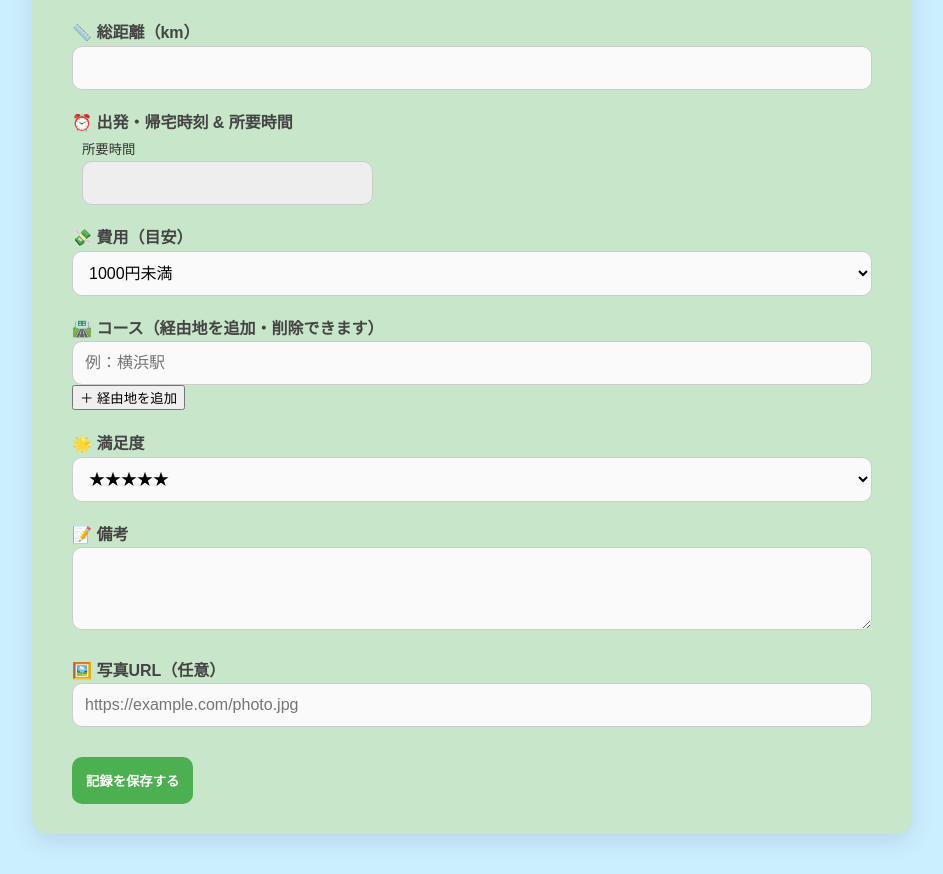
After one commit to takubo0129/Touring-Record, a PHP site: page /index.php in a window 1280 px wide. The commit adds this page. Shown: the part 1489-2363 px from the top of the page, without its empty margins (168-1111 px from the left). Run offline with PHP 8.4, Linux system fonts and the light colour scheme; some libraries are stand-ins or nearby versions.

Commit message:
デザインと機能の最終調整

```diff
--- /dev/null
+++ b/index.php
@@ -0,0 +1,179 @@
+<!DOCTYPE html>
+<html lang="ja">
+<head>
+  <meta charset="UTF-8">
+  <meta name="viewport" content="width=device-width, initial-scale=1.0">
+  <title>Touring Record</title>
+  <link rel="stylesheet" href="style.css">
+</head>
+<body>
+  <!-- スプラッシュロゴ -->
+  <div id="splash">
+    <img src="Touring Record ロゴ.png" alt="Touring Record Logo" id="logo">
+  </div>
+
+  <!-- メインフォーム画面 -->
+  <div id="main" style="display: none;">
+    <header>
+      <h1>🏍 Touring Record</h1>
+      <p>あなたのツーリングを記録しよう</p>
+    </header>
+
+    <div class="container">
+    <form action="insert.php" method="post">
+        <label>📅 日付</label>
+        <input type="date" name="date" required>
+
+        <label>📍 出発地</label>
+        <input type="text" name="departure" placeholder="例：横浜駅" required>
+
+        <label>📍 目的地</label>
+        <input type="text" name="destination" placeholder="例：芦ノ湖スカイライン" required>
+
+        <button type="button" onclick="showRoute()">📌 地図に表示</button>
+        <div id="map"></div>
+
+        <label>📏 総距離（km）</label>
+        <input type="number" name="distance">
+
+        <label>⏰ 出発・帰宅時刻 & 所要時間</label>
+<div style="display: flex; gap: 10px; align-items: center; flex-wrap: wrap;">
+  <div>
+
+  </div>
+  <div>
+    <small>所要時間</small>
+    <input type="text" id="duration" readonly style="background-color: #eee;">
+  </div>
+</div>
+
+
+<label>💸 費用（目安）</label>
+<select name="cost">
+  <option value="1000未満">1000円未満</option>
+  <option value="1000-2000">1000〜2000円</option>
+  <option value="2000-3000">2000〜3000円</option>
+  <option value="3000-4000">3000〜4000円</option>
+  <option value="4000-5000">4000〜5000円</option>
+  <option value="5000-6000">5000〜6000円</option>
+  <option value="6000-7000">6000〜7000円</option>
+  <option value="7000-8000">7000〜8000円</option>
+  <option value="8000-9000">8000〜9000円</option>
+  <option value="9000-10000">9000〜10000円</option>
+  <option value="10000-20000">10000〜20000円</option>
+  <option value="20000-30000">20000〜30000円</option>
+  <option value="30000-40000">30000〜40000円</option>
+  <option value="40000-50000">40000〜50000円</option>
+  <option value="50000以上">50000円以上</option>
+</select>
+
+<label>🛣️ コース（経由地を追加・削除できます）</label>
+<div id="routeContainer">
+  <div class="route-input">
+    <input type="text" name="route[]" placeholder="例：横浜駅">
+  </div>
+</div>
+<button type="button" onclick="addRouteField()">＋ 経由地を追加</button>
+
+
+        <label>🌟 満足度</label>
+        <select name="rating">
+          <option value="5">★★★★★</option>
+          <option value="4">★★★★☆</option>
+          <option value="3">★★★☆☆</option>
+          <option value="2">★★☆☆☆</option>
+          <option value="1">★☆☆☆☆</option>
+        </select>
+
+        <label>📝 備考</label>
+        <textarea name="note" rows="3"></textarea>
+
+        <label>🖼️ 写真URL（任意）</label>
+        <input type="url" name="photo_url" placeholder="https://example.com/photo.jpg">
+
+        <button type="submit" class="submit-btn">記録を保存する</button>
+      </form>
+    </div>
+  </div>
+
+  <script src="main.js"></script>
+
+  <!-- Google Maps API & JS -->
+  <script>
+    let map;
+    let departureMarker, destinationMarker;
+    let geocoder;
+
+    function initMap() {
+      map = new google.maps.Map(document.getElementById("map"), {
+        center: { lat: 35.6895, lng: 139.6917 },
+        zoom: 8
+      });
+      geocoder = new google.maps.Geocoder();
+    }
+
+    function showRoute() {
+      const departure = document.querySelector("input[name='departure']").value;
+      const destination = document.querySelector("input[name='destination']").value;
+
+      if (!departure || !destination) {
+        alert("出発地と目的地を入力してください");
+        return;
+      }
+
+      geocoder.geocode({ address: departure }, function(results, status) {
+        if (status === "OK") {
+          const loc = results[0].geometry.location;
+          if (departureMarker) departureMarker.setMap(null);
+          departureMarker = new google.maps.Marker({ map, position: loc, label: "出" });
+          map.setCenter(loc);
+        }
+      });
+
+      geocoder.geocode({ address: destination }, function(results, status) {
+        if (status === "OK") {
+          const loc = results[0].geometry.location;
+          if (destinationMarker) destinationMarker.setMap(null);
+          destinationMarker = new google.maps.Marker({ map, position: loc, label: "目" });
+        }
+      });
+    }
+  </script>
+  <script src="https://maps.googleapis.com/maps/api/js?key=YOUR_API_KEY&callback=initMap" async defer></script>
+  <script>
+  const startTimeInput = document.getElementById("startTime");
+  const endTimeInput = document.getElementById("endTime");
+  const durationInput = document.getElementById("duration");
+
+  function updateDuration() {
+    const start = startTimeInput.value;
+    const end = endTimeInput.value;
+
+    if (start && end) {
+      const [sh, sm] = start.split(":").map(Number);
+      const [eh, em] = end.split(":").map(Number);
+
+      let startMins = sh * 60 + sm;
+      let endMins = eh * 60 + em;
+
+      // 日を跨いだ場合（例：22:00出発 → 02:00帰宅）
+      if (endMins < startMins) {
+        endMins += 24 * 60;
+      }
+
+      const diffMins = endMins - startMins;
+      const hours = Math.floor(diffMins / 60);
+      const minutes = diffMins % 60;
+
+      durationInput.value = `${hours}時間${minutes}分`;
+    } else {
+      durationInput.value = "";
+    }
+  }
+
+  startTimeInput.addEventListener("input", updateDuration);
+  endTimeInput.addEventListener("input", updateDuration);
+</script>
+
+</body>
+</html>
--- a/style.css
+++ b/style.css
@@ -1,17 +1,20 @@
+/* 共通ベーススタイル */
 body {
+  background-color: #ccefff; /* 空っぽい明るめの青 */
   margin: 0;
-    background-color: #eaf7f4;
-    font-family: sans-serif;
+  font-family: "Arial", sans-serif;
+  line-height: 1.6;
+  color: #333;
 }
 
-  /* ロゴ全体の初期表示 */
+/* ロゴスプラッシュ表示 */
 #splash {
   display: flex;
   justify-content: center;
   align-items: center;
   height: 100vh;
   background-color: #eaf7f4;
-    animation: fadeOut 1s ease 2s forwards;
+  animation: fadeOut 1s ease 2.5s forwards;
 }
 
 #logo {
@@ -19,7 +22,6 @@ body {
   animation: bounce 1s ease;
 }
 
-  /* バウンドアニメーション */
 @keyframes bounce {
   0%   { transform: scale(0.5); opacity: 0; }
   60%  { transform: scale(1.2); opacity: 1; }
@@ -27,10 +29,128 @@ body {
   100% { transform: scale(1); }
 }
 
-  /* フェードアウト */
 @keyframes fadeOut {
   to {
     opacity: 0;
     visibility: hidden;
   }
 }
+
+
+header {
+  background-image: url("TouringRecord.jpeg");
+  background-size: contain;       /* ← cover から contain に変更 */
+  background-position: center;
+  background-repeat: no-repeat;
+  height: 100vh;                  /* 画面いっぱいに表示 */
+  display: flex;
+  flex-direction: column;
+  justify-content: center;
+  align-items: center;
+  color: white;
+  text-align: center;
+  font-size: 1.8rem;
+  text-shadow: 1px 1px 3px rgba(0,0,0,0.4);
+}
+
+
+.container {
+  max-width: 800px;
+  margin: 40px auto;
+  background: #c8e6c9; /* ← 明るめのグリーンに変更 */
+  padding: 30px 40px;
+  border-radius: 16px;
+  box-shadow: 0 8px 24px rgba(0,0,0,0.1);
+}
+
+
+label {
+  font-weight: 600;
+  margin-top: 20px;
+  display: block;
+  color: #444;
+}
+
+input, textarea, select {
+  padding: 12px;
+  border-radius: 10px;
+  border: 1.5px solid #ccc;
+  background: #fafafa;
+  font-size: 16px;
+  width: 100%;
+  box-sizing: border-box;
+  transition: border-color 0.3s, box-shadow 0.3s;
+}
+
+input:focus, textarea:focus, select:focus {
+  border-color: #66bb6a;
+  box-shadow: 0 0 5px rgba(102,187,106,0.4);
+  outline: none;
+  background: #fff;
+}
+
+textarea {
+  resize: vertical;
+}
+
+.submit-btn {
+  background: #4caf50;
+  color: white;
+  padding: 14px;
+  border: none;
+  border-radius: 10px;
+  margin-top: 30px;
+  cursor: pointer;
+  font-weight: bold;
+  transition: background 0.3s;
+}
+
+.submit-btn:hover {
+  background: #388e3c;
+}
+
+#map {
+  height: 300px;
+  width: 100%;
+  margin-top: 20px;
+  border-radius: 12px;
+  border: 1px solid #ccc;
+}
+
+/* 一覧表示用 */
+.record {
+  border-bottom: 1px solid #ddd;
+  padding: 20px 0;
+}
+
+.record:last-child {
+  border: none;
+}
+
+.record h2 {
+  margin: 0 0 8px;
+  font-size: 1.2rem;
+  color: #222;
+}
+
+.meta {
+  color: #777;
+  font-size: 0.9rem;
+}
+
+.note {
+  margin-top: 10px;
+  line-height: 1.6;
+  font-size: 0.95rem;
+}
+
+.note p {
+  margin: 6px 0;
+}
+
+.photo {
+  margin-top: 12px;
+  max-width: 100%;
+  border-radius: 12px;
+  box-shadow: 0 2px 8px rgba(0,0,0,0.1);
+}
```
Also changed, not shown: db_connect.php (added, +14 -0 lines), index.html (+146 -153 lines), insert.php (added, +55 -0 lines), select.php (added, +50 -0 lines), TouringRecord.jpeg (added), TouringRecord.png (renamed from Touring Record ロゴ.png), php/php/db_connect.php (added), php/php/index.php (added), php/php/insert.php (added), php/php/select.php (added), 1 other file. Lines whose indentation alone changed are shown as unchanged.
